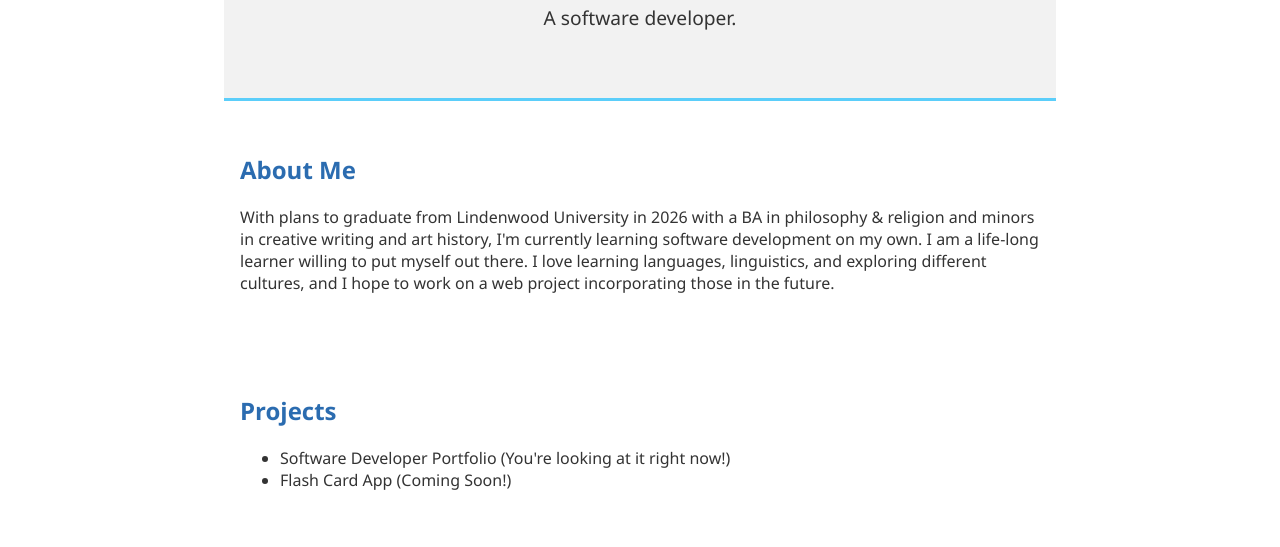
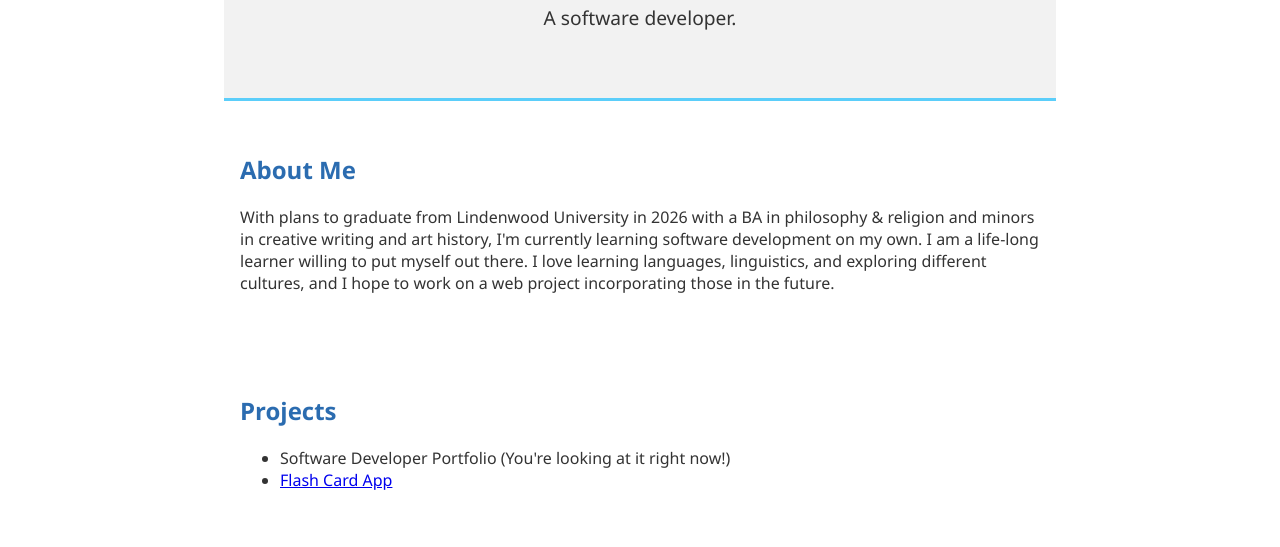
Before and after one commit to catspewer/njb-software-developer-portfolio, a plain HTML site: page index.html in a window 1280 px wide. Shown: the part 253-800 px from the top of the page. Drawn offline with Linux system fonts and the light colour scheme.

Commit message:
added link to flashcard app

```diff
--- a/index.html
+++ b/index.html
@@ -32,7 +32,7 @@
                     Software Developer Portfolio (You're looking at it right now!)
                 </li>
                 <li>
-                    Flash Card App (Coming Soon!)
+                    <a href="https://catspewer.github.io/flashcards/">Flash Card App</a>
                 </li>
             </ul>
         </section>
```
